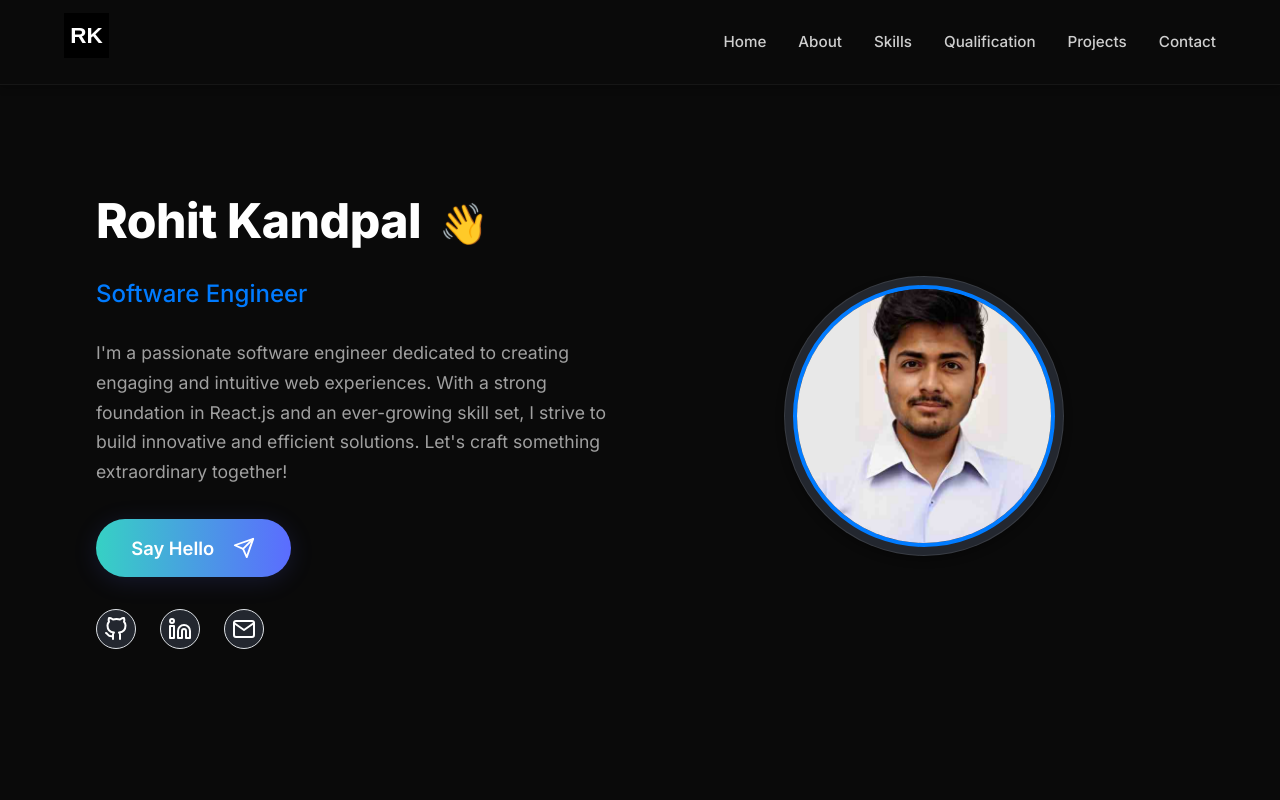
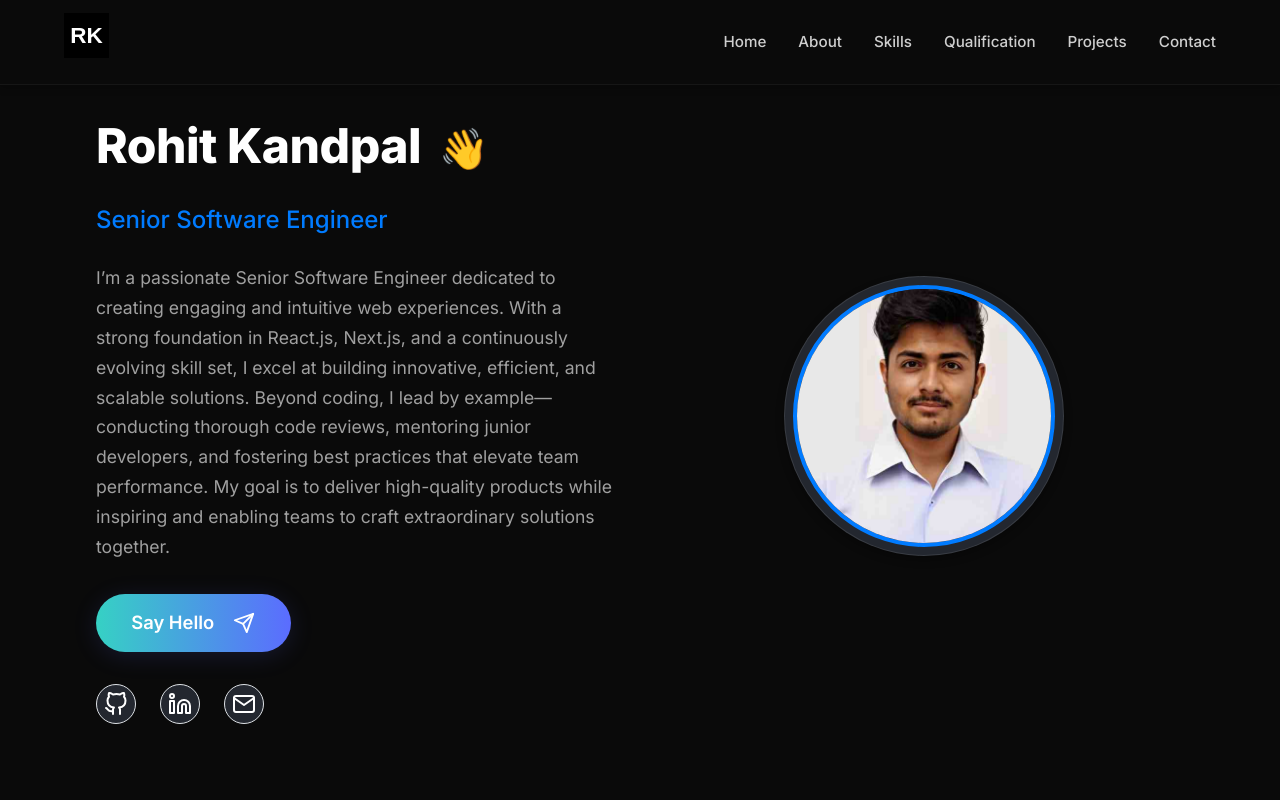
Before and after one commit to rohitkandpal03/portfolio, a React (Vite) app: page / in a window 1280 px wide. Shown: the top 800 px of the page. Built offline with nearby package versions, Linux system fonts and the light colour scheme.

Commit message:
update the content

```diff
--- a/src/components/About/About.tsx
+++ b/src/components/About/About.tsx
@@ -15,7 +15,7 @@ const About: React.FC = () => (
       </div>
       <div className={styles.aboutInfo}>
         <p className={styles.summary}>
-          Hi! I am Rohit Kandpal, a Software Engineer passionate about building
+          Hi! I am Rohit Kandpal, a Senior Software Engineer passionate about building
           scalable and efficient applications. I specialize in frontend
           development and enjoy solving complex problems while working with
           modern technologies in collaborative environments.
--- a/src/components/Hero/Hero.tsx
+++ b/src/components/Hero/Hero.tsx
@@ -8,12 +8,17 @@ const Hero: React.FC = () => (
         <h1 className={styles.name}>
           Rohit Kandpal <span className={styles.wave}>👋</span>
         </h1>
-        <h2 className={styles.title}>Software Engineer</h2>
+        <h2 className={styles.title}>Senior Software Engineer</h2>
         <p className={styles.intro}>
-          I'm a passionate software engineer dedicated to creating engaging and
-          intuitive web experiences. With a strong foundation in React.js and an
-          ever-growing skill set, I strive to build innovative and efficient
-          solutions. Let's craft something extraordinary together!
+          I’m a passionate Senior Software Engineer dedicated to creating
+          engaging and intuitive web experiences. With a strong foundation in
+          React.js, Next.js, and a continuously evolving skill set, I excel at
+          building innovative, efficient, and scalable solutions. Beyond coding,
+          I lead by example—conducting thorough code reviews, mentoring junior
+          developers, and fostering best practices that elevate team
+          performance. My goal is to deliver high-quality products while
+          inspiring and enabling teams to craft extraordinary solutions
+          together.
         </p>
         <div className={styles.heroActions}>
           <a href="#contact" className={styles.sayHelloBtn}>
```
